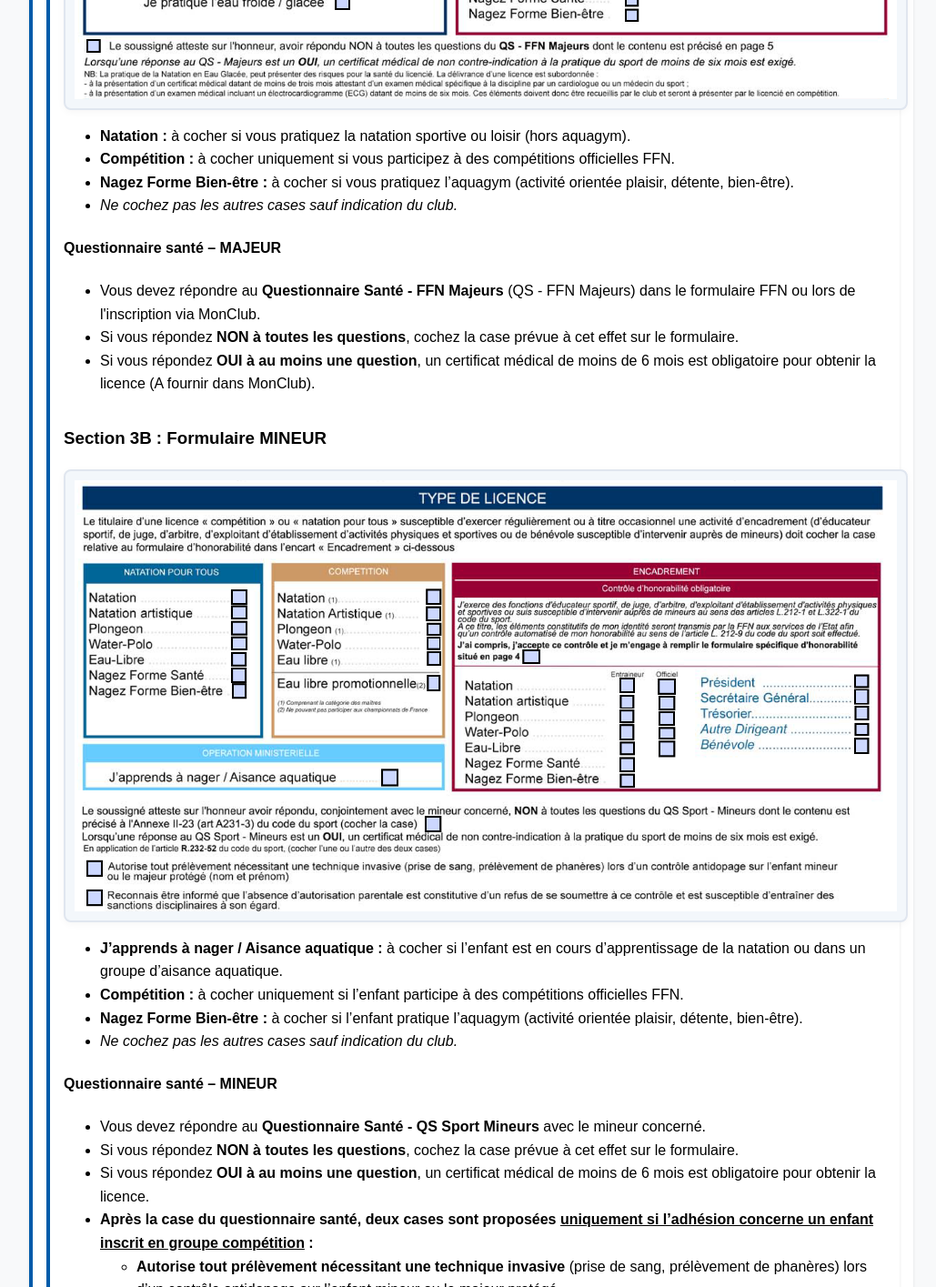
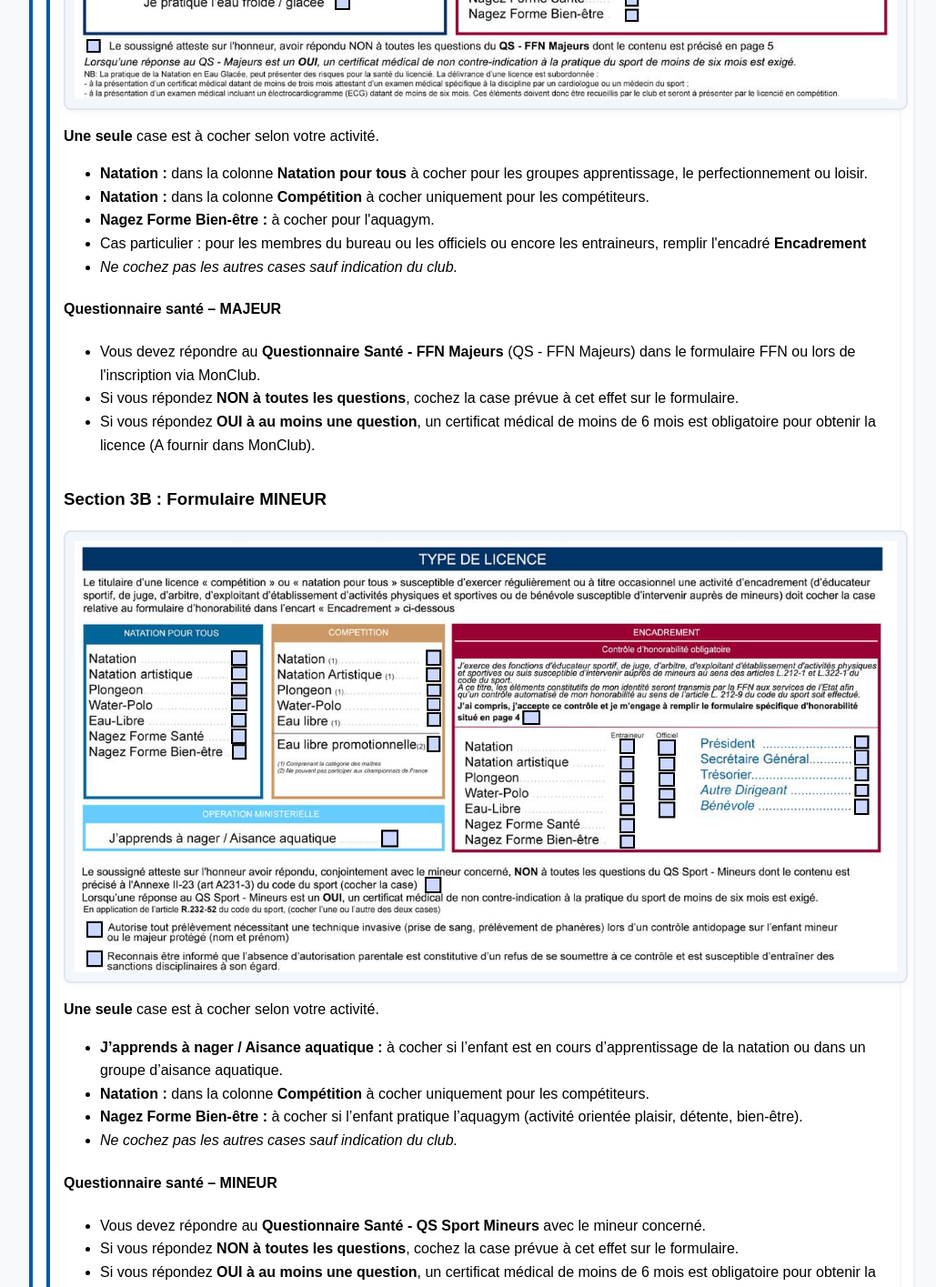
Before and after one commit to nbordage/tuto_form_ffn, a plain HTML site: page index.html in a window 1280 px wide. Shown: the part 3080-4495 px from the top of the page at 91% size, without its empty margins (248-1277 px from the left). Drawn offline with Linux system fonts and the light colour scheme.

Commit message:
Update index.html

```diff
--- a/index.html
+++ b/index.html
@@ -285,17 +285,20 @@
       <div style="margin-bottom:2em;">
         <h3 id="section3a">Section 3A : Formulaire MAJEUR</h3>
         <img class="tutorial-image" src="type_licence_majeur.png" alt="Type de licence - Majeur" style="max-width:100%;margin:1em 0;">
+        <p>
+        <strong>Une seule</strong> case est à cocher selon votre activité.
+      </p>
         <ul>
           <li>
-            <strong>Natation :</strong> à cocher si vous pratiquez la natation sportive ou loisir (hors aquagym).
+            <strong>Natation :</strong> dans la colonne  <strong>Natation pour tous</strong> à cocher pour les groupes apprentissage, le perfectionnement ou loisir.
           </li>
           <li>
-            <strong>Compétition :</strong> à cocher uniquement si vous participez à des compétitions officielles FFN.
+            <strong>Natation :</strong> dans la colonne  <strong>Compétition</strong> à cocher uniquement pour les compétiteurs.
           </li>
           <li>
-            <strong>Nagez Forme Bien-être :</strong> à cocher si vous pratiquez l’aquagym (activité orientée plaisir,
-            détente, bien-être).
+            <strong>Nagez Forme Bien-être :</strong> à cocher pour l'aquagym.
           </li>
+          <li>Cas particulier : pour les membres du bureau ou les officiels ou encore les entraineurs, remplir l'encadré <strong>Encadrement</strong></li>
           <li>
             <em>Ne cochez pas les autres cases sauf indication du club.</em>
           </li>
@@ -323,13 +326,16 @@
       <div>
         <h3 id="section3b">Section 3B : Formulaire MINEUR</h3>
         <img class="tutorial-image" src="type_licence_mineur.png" alt="Type de licence - Mineur" style="max-width:100%;margin:1em 0;">
+         <p>
+        <strong>Une seule</strong> case est à cocher selon votre activité.
+        </p>
         <ul>
           <li>
             <strong>J’apprends à nager / Aisance aquatique :</strong> à cocher si l’enfant est en cours d’apprentissage
             de la natation ou dans un groupe d’aisance aquatique.
           </li>
           <li>
-            <strong>Compétition :</strong> à cocher uniquement si l’enfant participe à des compétitions officielles FFN.
+            <strong>Natation :</strong> dans la colonne  <strong>Compétition</strong> à cocher uniquement pour les compétiteurs.
           </li>
           <li>
             <strong>Nagez Forme Bien-être :</strong> à cocher si l’enfant pratique l’aquagym (activité orientée plaisir,
```
